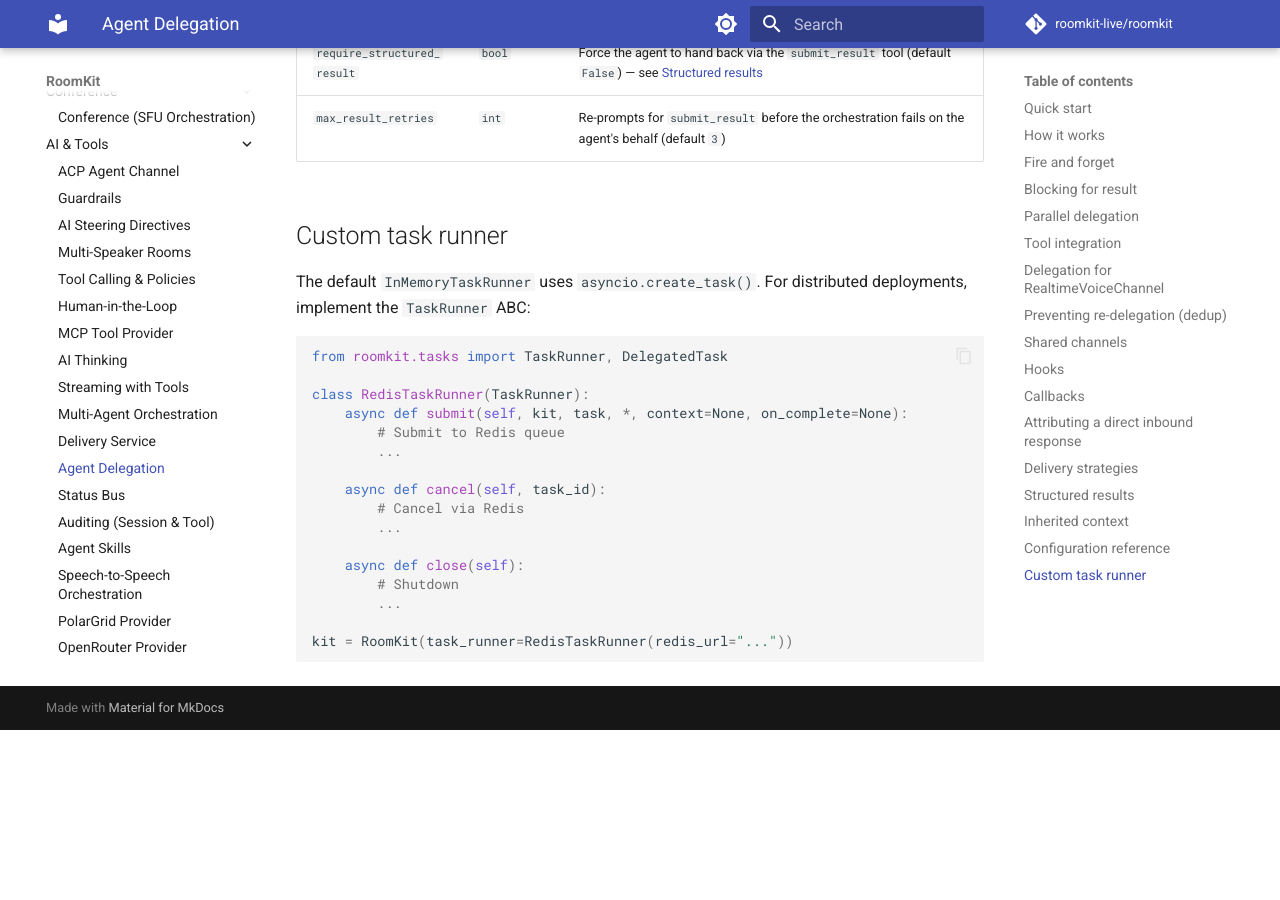
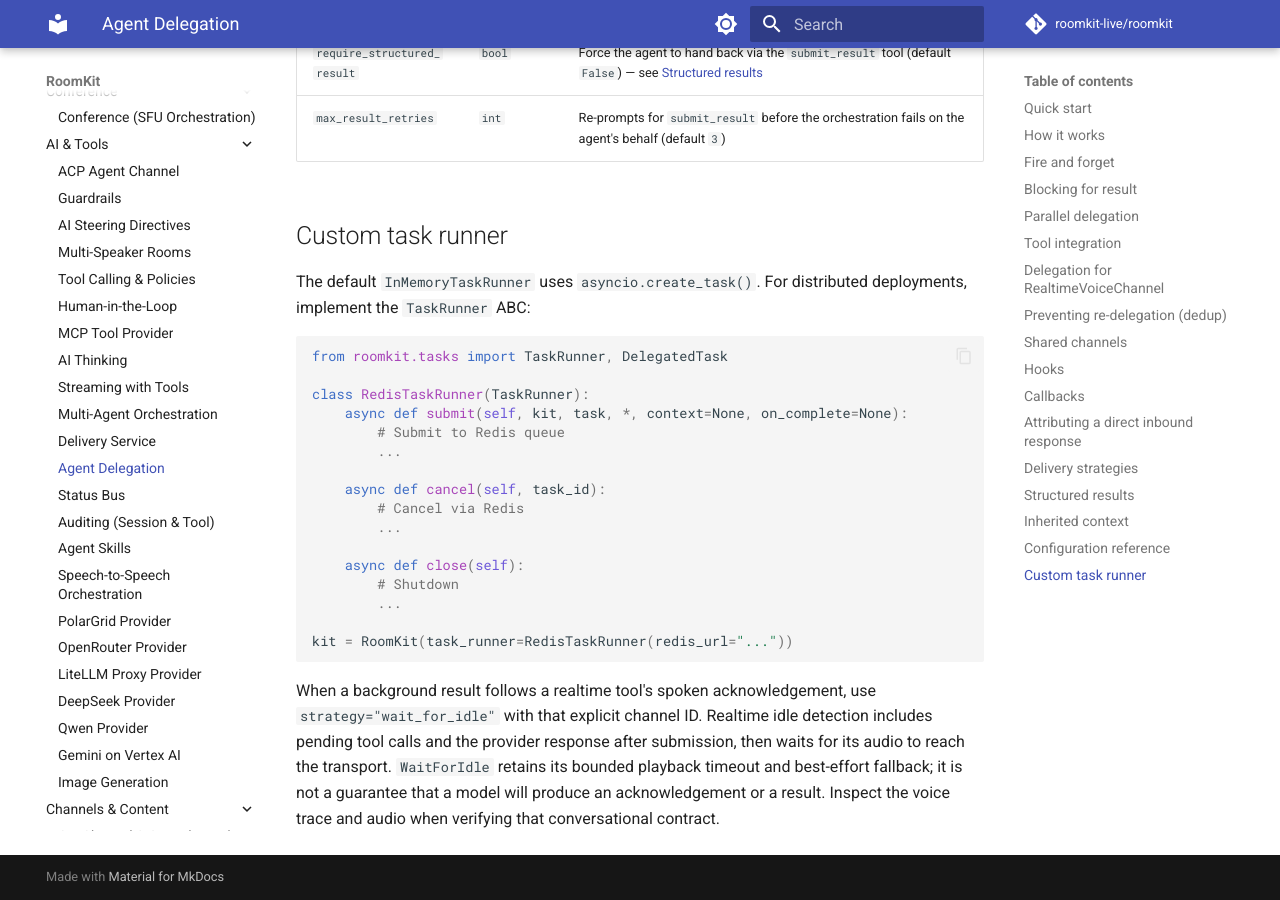
Before and after one commit to roomkit-live/roomkit-docs, an MkDocs documentation site: the page built from docs/guides/agent-delegation.md, in a window 1280 px wide and 900 px high, scrolled down 8073 px. Built offline with MkDocs 1.6.1 and Material for MkDocs 9.7.7, drawn with Linux system fonts in a browser that asks for light colours; comment, search, counter and statistics services are not loaded; before the commit the page ends 8803 px from its top, so only the background shows below that.

Commit message:
docs: explain idle delivery after realtime tool acknowledgements

````diff
--- a/docs/guides/agent-delegation.md
+++ b/docs/guides/agent-delegation.md
@@ -371,3 +371,12 @@ class RedisTaskRunner(TaskRunner):
 
 kit = RoomKit(task_runner=RedisTaskRunner(redis_url="..."))
 ```
+
+
+When a background result follows a realtime tool's spoken acknowledgement, use
+`strategy="wait_for_idle"` with that explicit channel ID. Realtime idle detection
+includes pending tool calls and the provider response after submission, then
+waits for its audio to reach the transport. `WaitForIdle` retains its bounded
+playback timeout and best-effort fallback; it is not a guarantee that a model
+will produce an acknowledgement or a result. Inspect the voice trace and audio
+when verifying that conversational contract.
````
